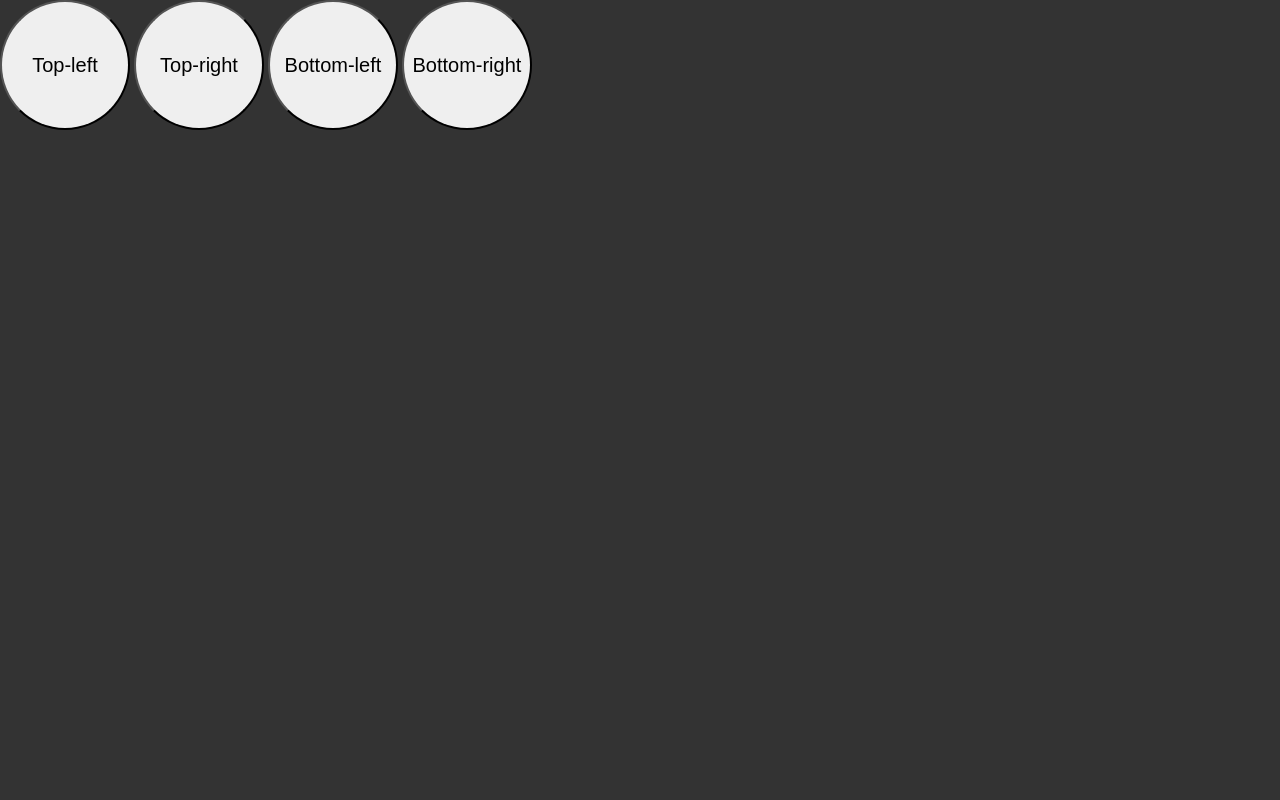
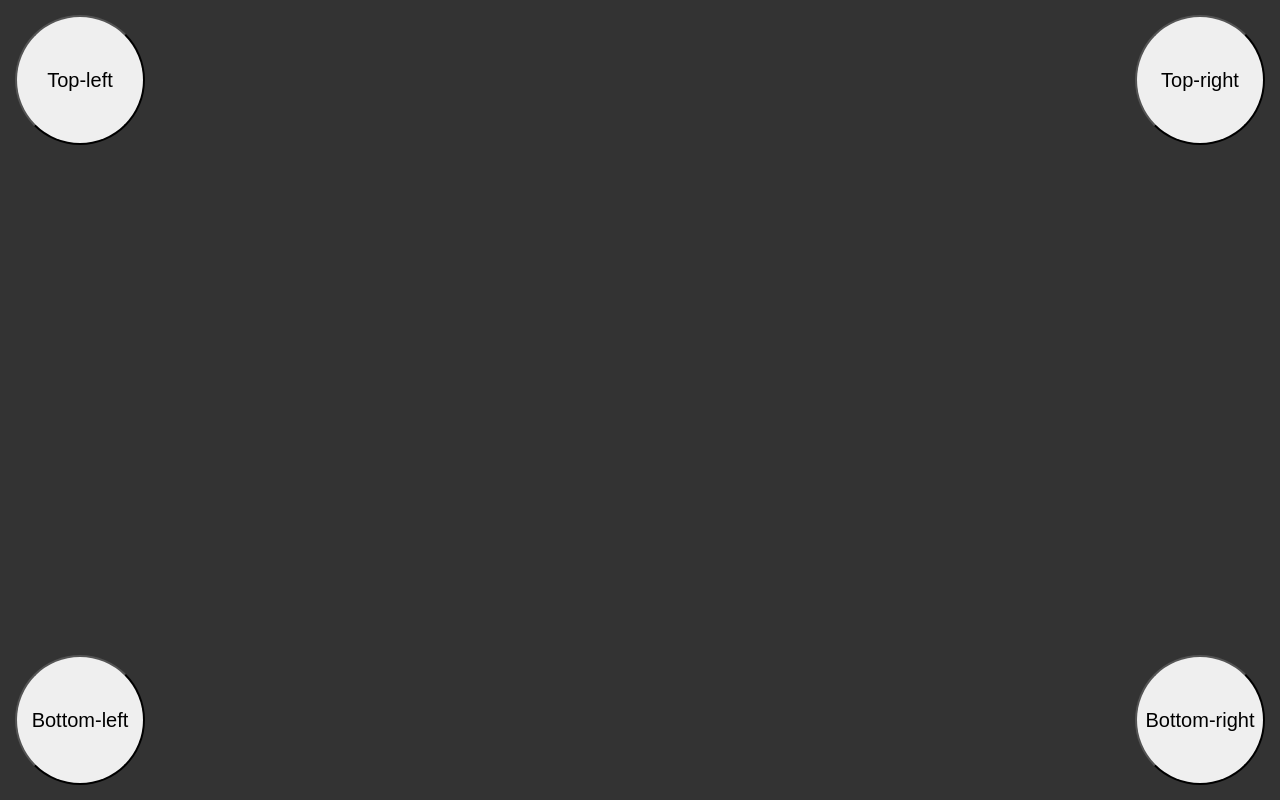
Before and after one commit to anuraganand789/LearningCSS, a plain HTML site: page udemy_30_css_exercises_course/4. Positions/exercise3.html in a window 1280 px wide. Drawn offline with Linux system fonts and the light colour scheme.

Commit message:
implementing exercise for Positions

```diff
--- a/udemy_30_css_exercises_course/4. Positions/exercise.css
+++ b/udemy_30_css_exercises_course/4. Positions/exercise.css
@@ -7,7 +7,7 @@ nav {
   display: flex;
   justify-content: center;
   padding: 15px 0;
-  /* position ?  */
+  position : fixed;
 
 }
 
@@ -15,11 +15,12 @@ nav {
 /* Open "exercise2.html" then find out how to perfectly center the ".square" div in ".box". (on X and Y) */
 
 .box {
-
+position: relative;
 }
 
 .square {
   background: violet;
+  position: absolute;
 }
 
 
@@ -31,24 +32,29 @@ Use an offset of "15px" each time, so they don't stick to the edges.
 */
 
 .floating-btn {
-
+position: fixed;
 }
 .b1 {
-
+  top: 15px;
+  left : 15px;
 }
 .b2 {
-
+  top : 15px;
+  right : 15px;
 }
 .b3 {
-
+  left : 15px;
+  bottom : 15px;
 }
 .b4 {
-
+  right : 15px;
+  bottom : 15px;
 }
 
 /* exercise 4 */
 /* Try to shift the ".home-content" div by 100px from the top while remaining in the document flow. */
 
 .home-content {
-
+  position: relative;
+  top: 100px;
 }
```
